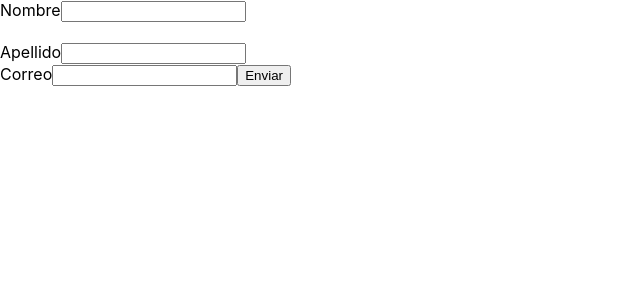
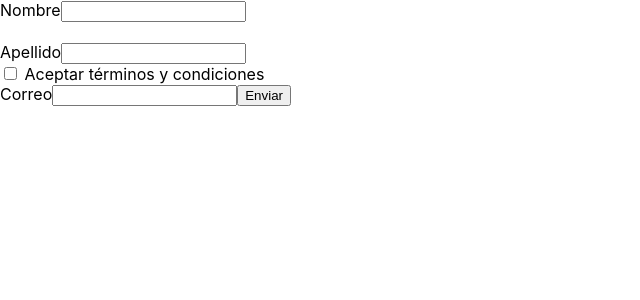
Before and after one commit to saureth/carrito-compras, a React (Create React App) app in the folder formik/: page / in a window 1280 px wide. Shown: the top 300 px of the page, without its empty margins (0-640 px from the left). Built offline with nearby package versions, Linux system fonts and the light colour scheme.

Commit message:
Clase 93

```diff
--- a/formik/src/App.js
+++ b/formik/src/App.js
@@ -1,4 +1,5 @@
 import { Formik, Form, Field, ErrorMessage } from 'formik';
+import Checkbox from './components/Checkbox';
 import TextInput from './components/TextInput';
 
 const validate = (values) => {
@@ -36,6 +37,7 @@ function App() {
                 <Field name='lastName' type='text' />
                 <ErrorMessage name='lastName' />
                 <br />
+                <Checkbox name='accept'> Aceptar términos y condiciones </Checkbox>
                 <label>Correo</label>
                 <Field name='email' type='email' />
                 <ErrorMessage name='email' />
--- /dev/null
+++ b/formik/src/components/Checkbox.js
@@ -0,0 +1,17 @@
+import { useField } from "formik";
+
+const Checkbox = ({children, ...props}) => {
+    const [field,meta] = useField({...props, type: 'checkbox'});
+    console.log(field);
+    return (
+        <div>
+            <label>
+                <input type='checkbox' {...field} {...props} />
+                {children}
+            </label>
+            {meta.touched && meta.error ? <div> {meta.error} </div> : null}
+        </div>
+    );
+}
+
+export default Checkbox;
```
